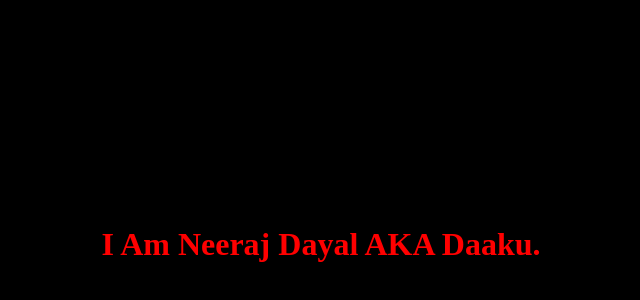
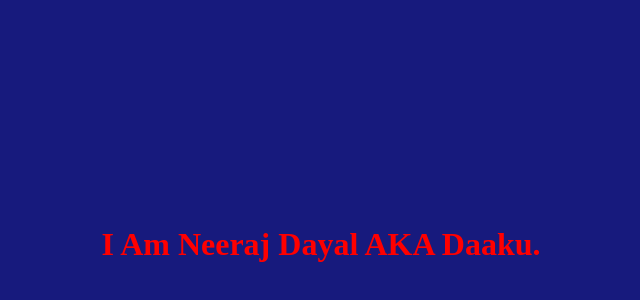
Before and after one commit to dayalneeraj1602/GIT, a plain HTML site: page index.html in a window 1280 px wide. Shown: the part 124-424 px from the top of the page, without its empty margins (319-959 px from the left). Drawn offline with Linux system fonts and the light colour scheme.

Commit message:
index page

```diff
--- a/style.css
+++ b/style.css
@@ -1,5 +1,5 @@
 body{
-    background: #000;
+    background: rgb(23, 26, 125);
     display: flex;
     align-items: center;
     justify-content: center;
```
